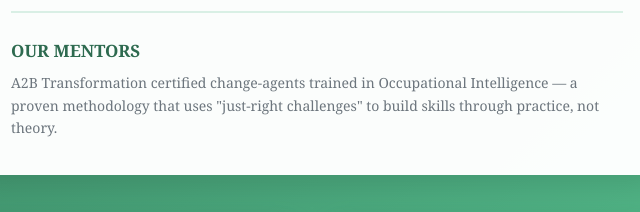
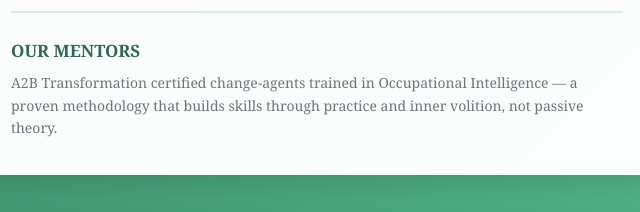
Before and after one commit to Cancelo-cloud/Onepage-proposal, a plain HTML site: page index.html in a window 1280 px wide. Shown: the part 558-770 px from the top of the page, 507-1147 px from the left. Drawn offline with Linux system fonts and the light colour scheme.

Commit message:
Update index.html

```diff
--- a/index.html
+++ b/index.html
@@ -397,7 +397,7 @@
         <div style="margin-top:24px;padding-top:24px;border-top:2px solid rgba(82, 183, 136, 0.2);">
           <strong style="color:var(--primary-dark);font-size:17px;display:block;margin-bottom:8px">OUR MENTORS</strong>
           <div style="color:var(--text-muted);font-size:14px;line-height:1.6">
-            A2B Transformation certified change-agents trained in Occupational Intelligence — a proven methodology that uses "just-right challenges" to build skills through practice, not theory.
+              A2B Transformation certified change-agents trained in Occupational Intelligence — a proven methodology that builds skills through practice and inner volition, not passive theory.
           </div>
         </div>
       </div>
```
